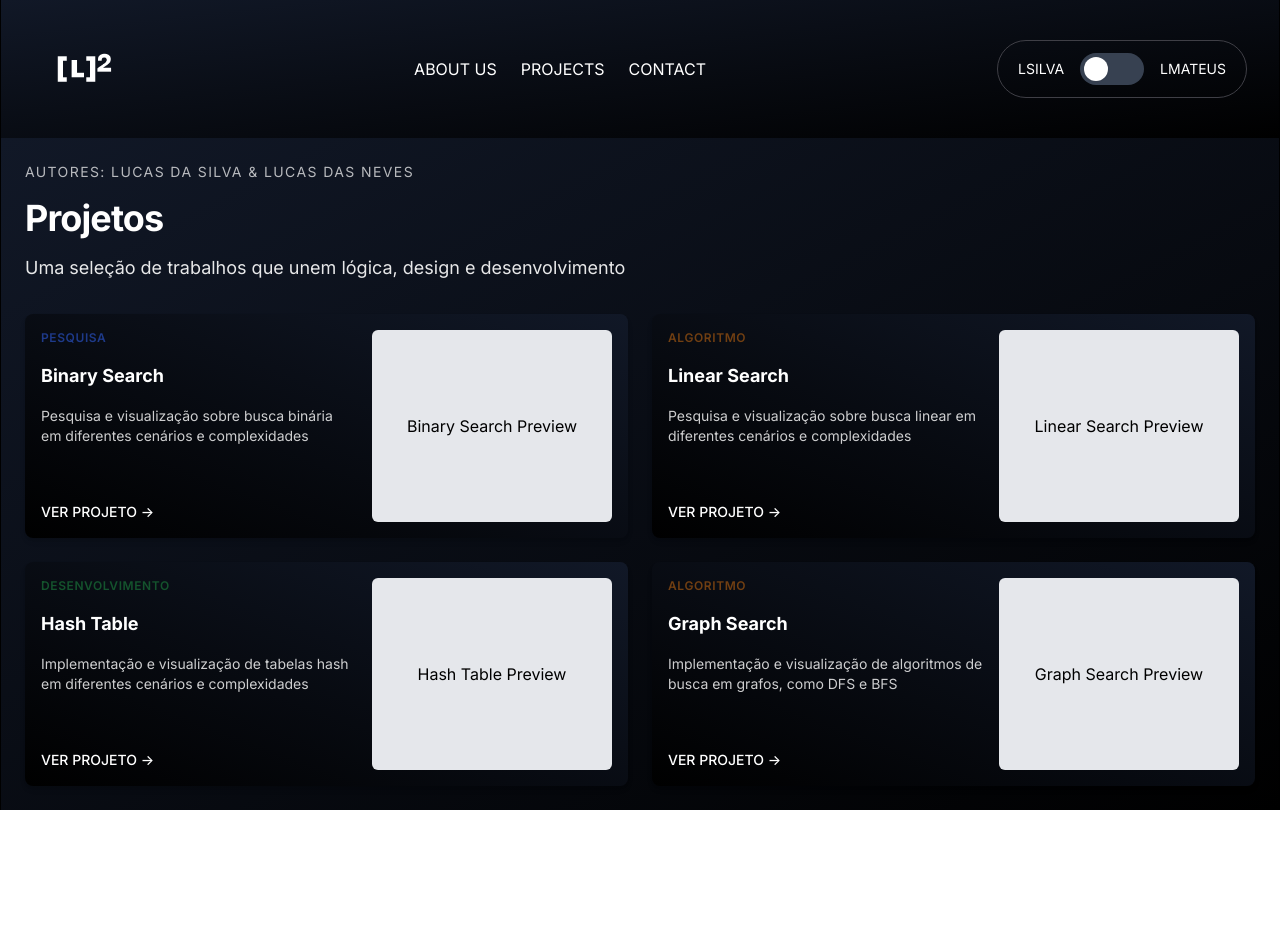
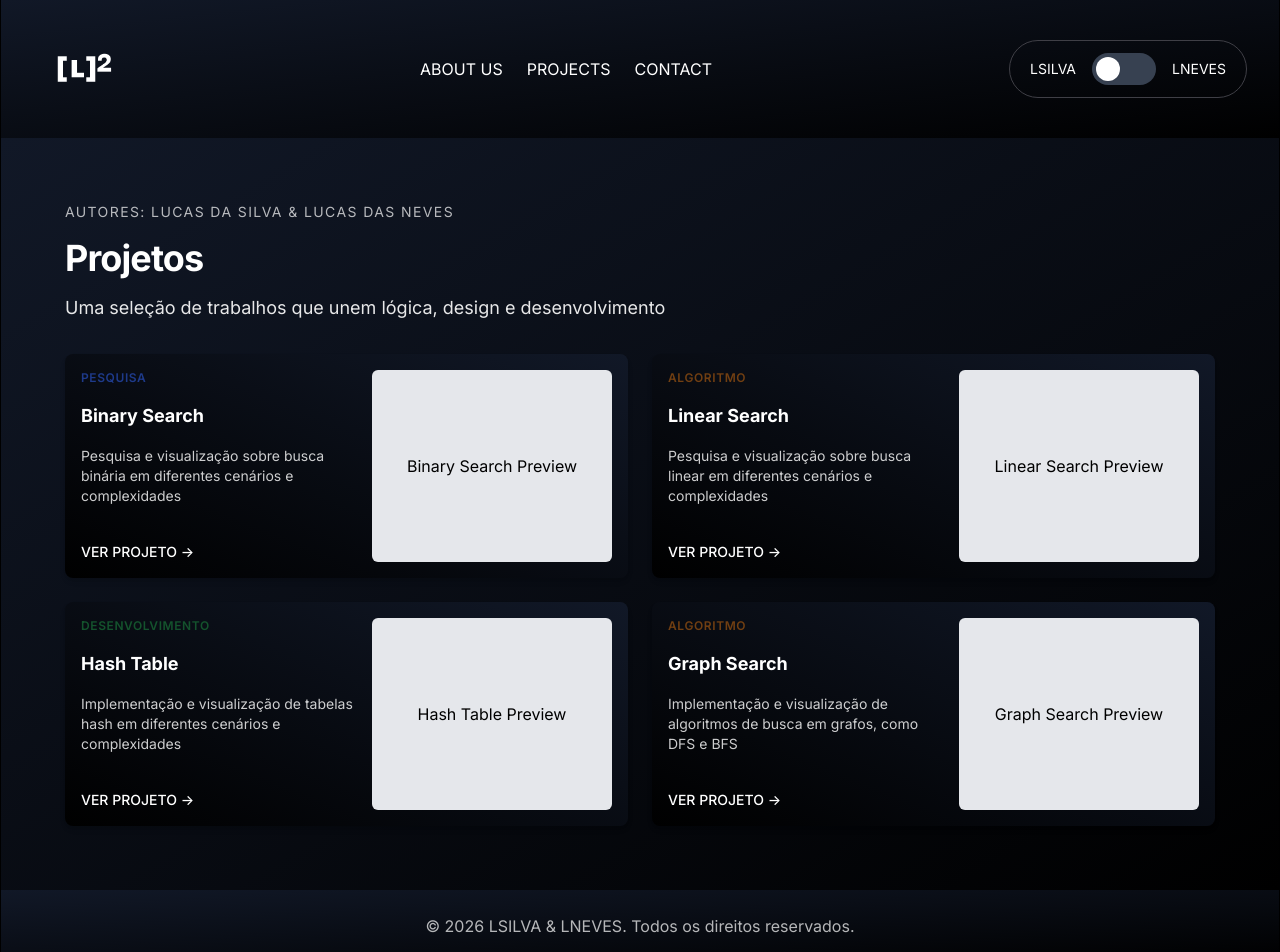
Before and after one commit to lsilva100/PixelCode, a Next.js app: page / in a window 1280 px wide. Shown: the top 952 px of the page. Before the commit the page ends 810 px from the top, so only its background shows below. Built offline with nearby package versions, Linux system fonts and the light colour scheme.

Commit message:
Adição do footer

```diff
--- a/src/app/page.tsx
+++ b/src/app/page.tsx
@@ -7,7 +7,7 @@ import Toggle from "../../components/Toggle";
 export default function Home() {
   return (
     <main className="w-full min-h-screen bg-black">
-     <header className="relative z-10 flex w-full items-center justify-between bg-gradient-to-tl from-black to-gray-900 py-6 px-8">
+    <header className="relative z-10 flex w-full items-center justify-between bg-gradient-to-tl from-black to-gray-900 py-6 px-8">
         <div className="flex-shrink-0">
           <Image
             className=""
@@ -30,11 +30,11 @@ export default function Home() {
 
     <Toggle />
 
-    <span>LMATEUS</span>
+    <span>LNEVES</span>
   </div>
-      </header>
+    </header>
 
-       <div className="bg-gradient-to-tl from-black to-gray-900 text-white w-full p-6">
+    <div className="bg-gradient-to-tl from-black to-gray-900 text-white w-full p-16">
         <div className="flex flex-col gap-4 mb-8">
           <p className="text-sm uppercase tracking-widest opacity-70">Autores: Lucas da Silva & Lucas das Neves</p>
           <h1 className="text-4xl font-bold text-white">Projetos</h1>
@@ -43,7 +43,12 @@ export default function Home() {
         <div>
           <ProjectsGallery />
         </div>
-      </div>
+    </div>
+
+    <footer className="bg-gradient-to-tl from-black to-gray-900 text-white w-full p-6">
+      <p className="text-center opacity-70">© 2026 LSILVA & LNEVES. Todos os direitos reservados.</p>
+    </footer>
+
     </main>
   );
 }
```
